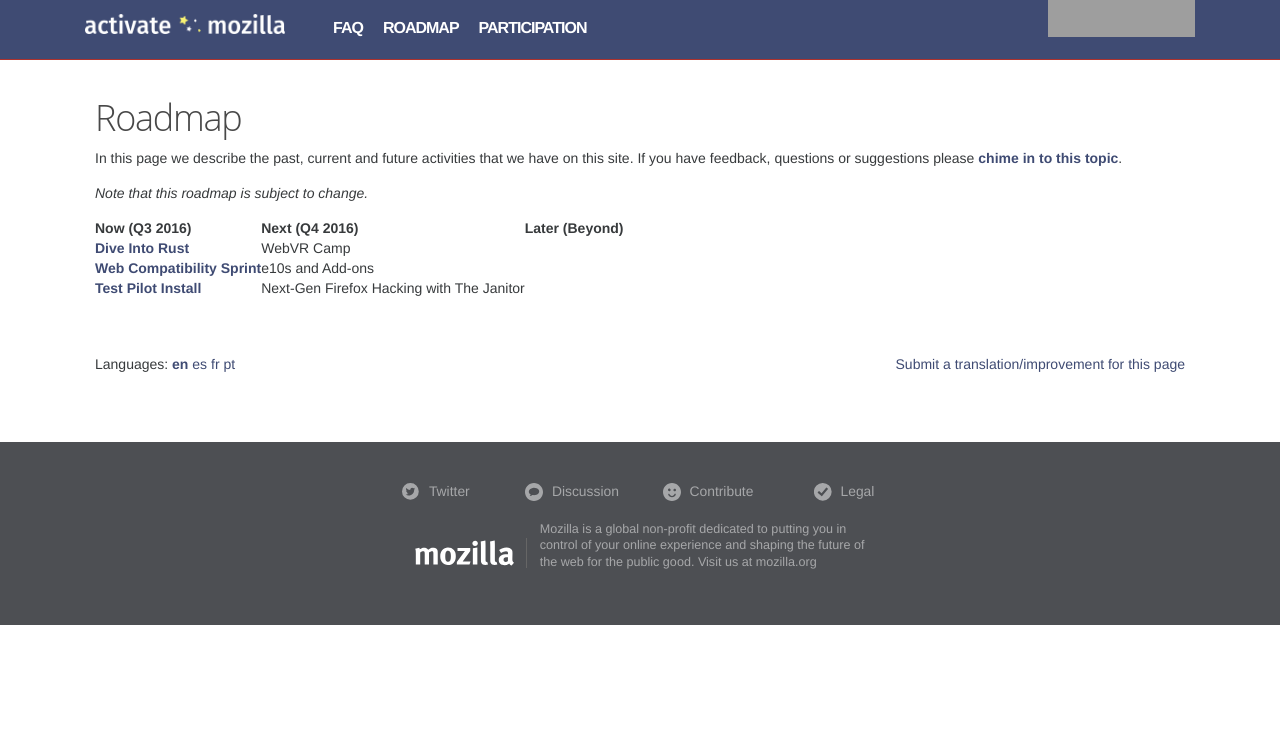
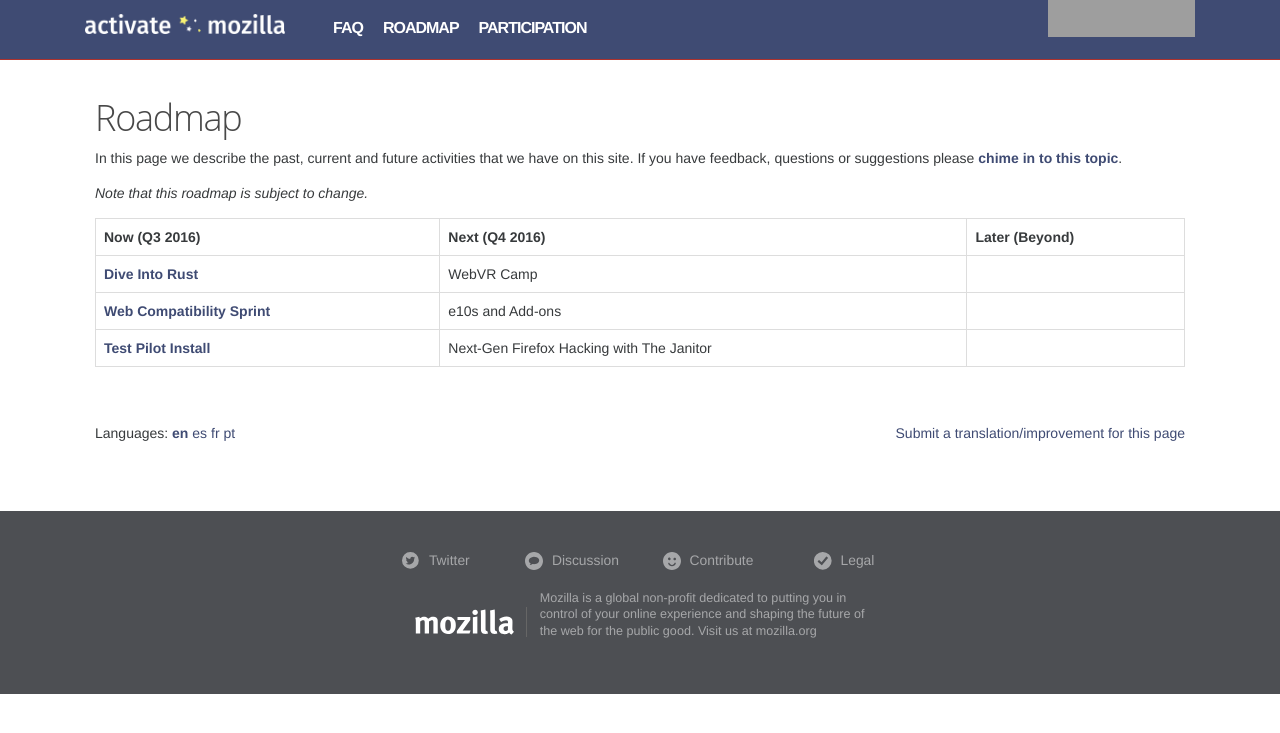
Before and after one commit to mozilla/activate.mozilla.community, a Jekyll site: the page built from _pages/roadmap.md, in a window 1280 px wide. Shown: the top 733 px of the page. Built offline with Jekyll 4.4.1, drawn with Linux system fonts in a browser that asks for light colours; some web fonts are replaced; grey boxes are pictures that could not be loaded.

Commit message:
[Fixes #33] Use table-bordered style for all content tables

```diff
--- a/_sass/_layout.scss
+++ b/_sass/_layout.scss
@@ -165,6 +165,29 @@
     h2 {
         margin-top: 20px;
     }
+
+    table {
+        border: 1px solid #ddd;
+        width: 100%;
+        max-width: 100%;
+        border-spacing: 0;
+        border-collapse: collapse;
+
+        tbody > tr > td,
+        tbody > tr > th,
+        tfoot > tr > td,
+        tfoot > tr > th,
+        thead > tr > td,
+        thead > tr > th {
+            padding: 8px;
+            line-height: 1.42857143;
+            vertical-align: top;
+            border: 1px solid #ddd;
+        }
+    }
+
+
+
 }
 
 .page-heading, .home h1 {
```
